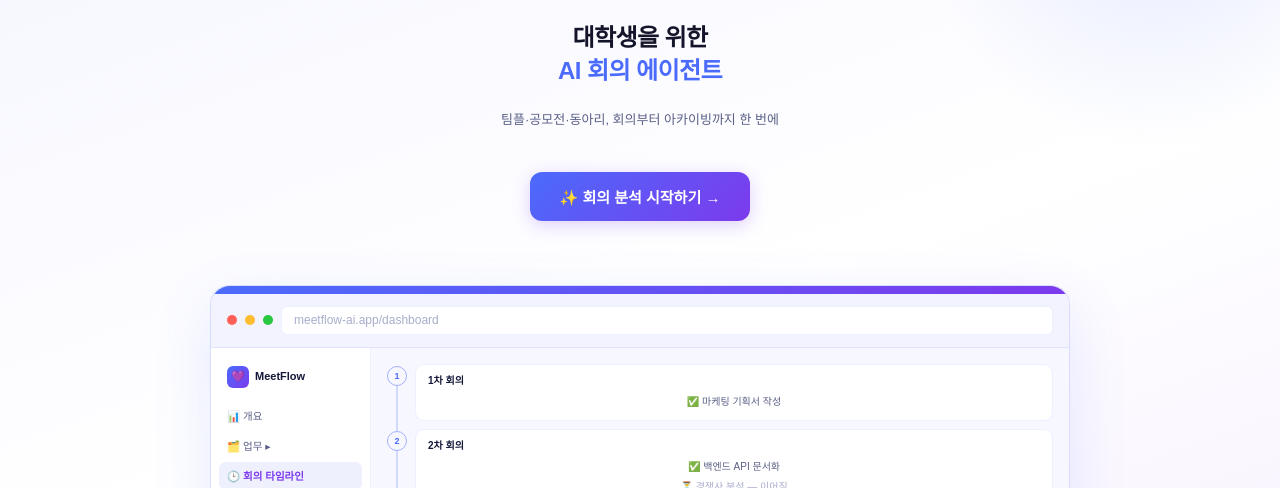
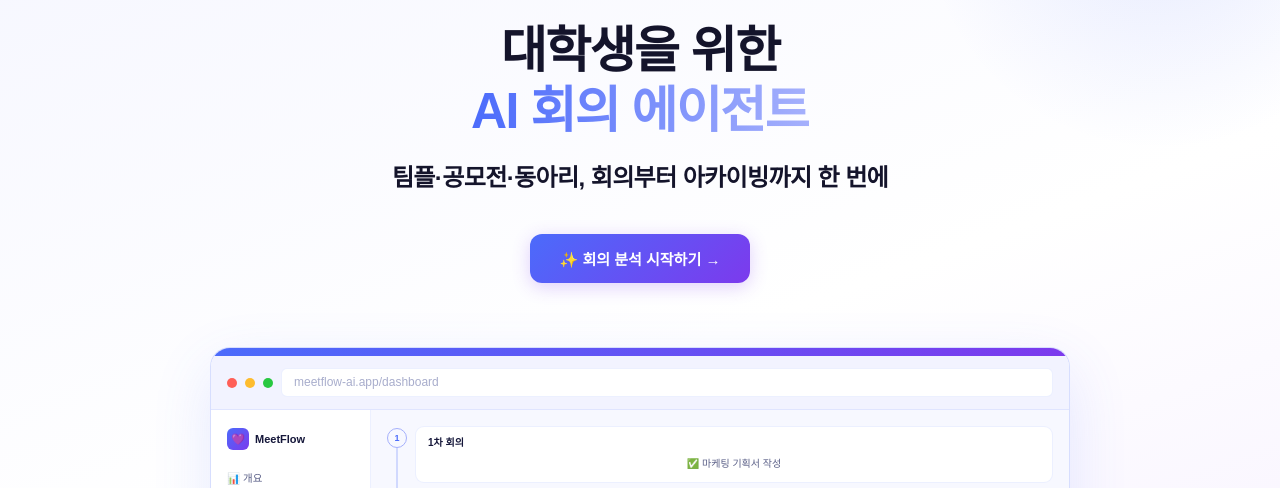
Before and after one commit to suming030/meetflow, a plain HTML site: page index.html in a window 1280 px wide. Shown: the part 272-760 px from the top of the page. Drawn offline with Linux system fonts and the light colour scheme; no server answers; a script that the page names is missing; a web font is replaced by a local one.

Commit message:
Update landing.css

```diff
--- a/css/landing.css
+++ b/css/landing.css
@@ -33,23 +33,27 @@
   margin-bottom:var(--sp-6);
 }
 .hero h1{
+  font-size:var(--fs-5xl);
+  font-weight:var(--fw-black);
+  color:#14142B;
+  line-height:1.2;
+  letter-spacing:-1.6px;
+  margin-bottom:var(--sp-5);
+}
+.hero h1 em{
+  background:linear-gradient(90deg,var(--pk),var(--pk-mid));
+  -webkit-background-clip:text;
+  -webkit-text-fill-color:transparent;
+  background-clip:text;
+  font-style:normal;
+}
+.hero p{
   font-size:var(--fs-3xl);
-  font-weight:var(--fw-bold);
+  font-weight:var(--fw-black);
   color:#14142B;
   line-height:1.4;
   letter-spacing:-.6px;
-  margin-bottom:var(--sp-5);
-}
-.hero h1 em{
-  color:var(--pk);
-  font-style:normal;
-}
-.hero p{
-  font-size:var(--fs-base);
-  font-weight:300;
-  color:var(--muted);
-  line-height:1.85;
-  max-width:540px;
+  max-width:640px;
   margin:0 auto var(--sp-8);
 }
 .hero-btns{display:flex;gap:var(--sp-3);justify-content:center;margin-bottom:var(--sp-10);}
```
